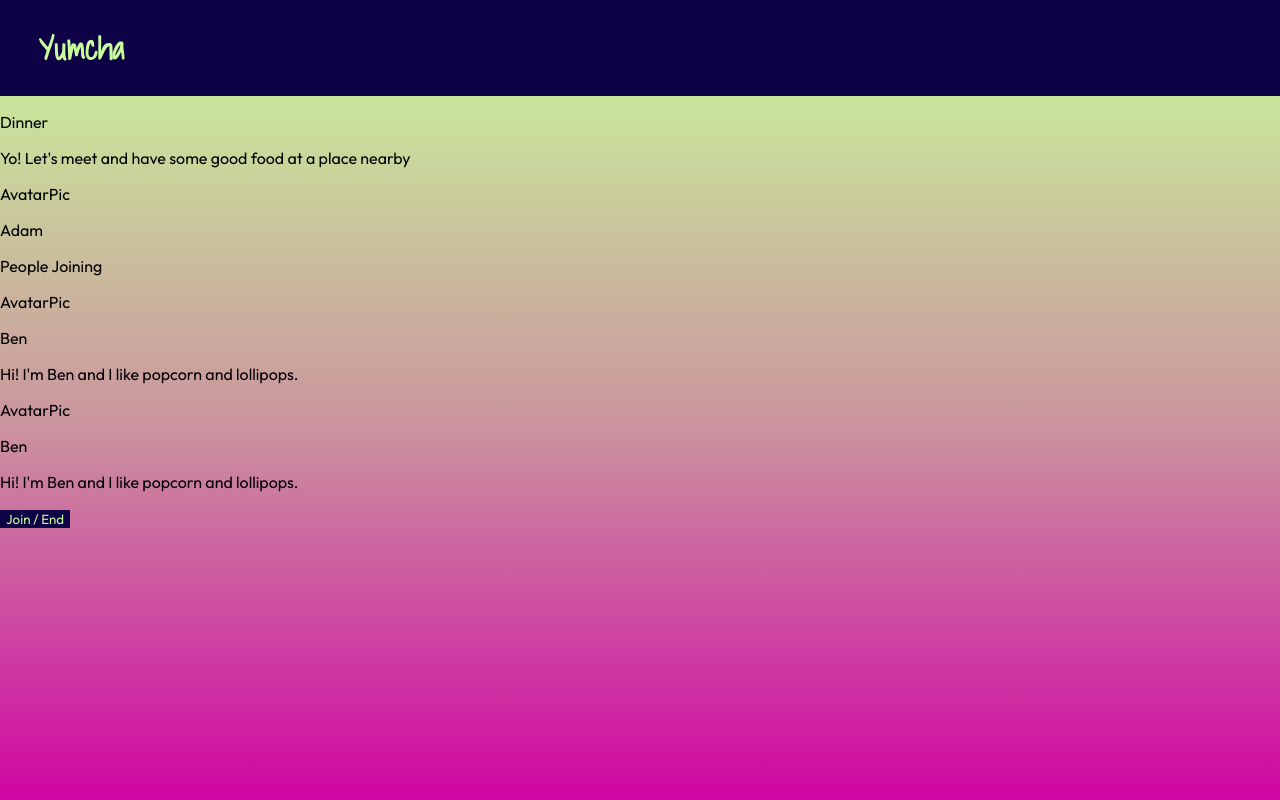
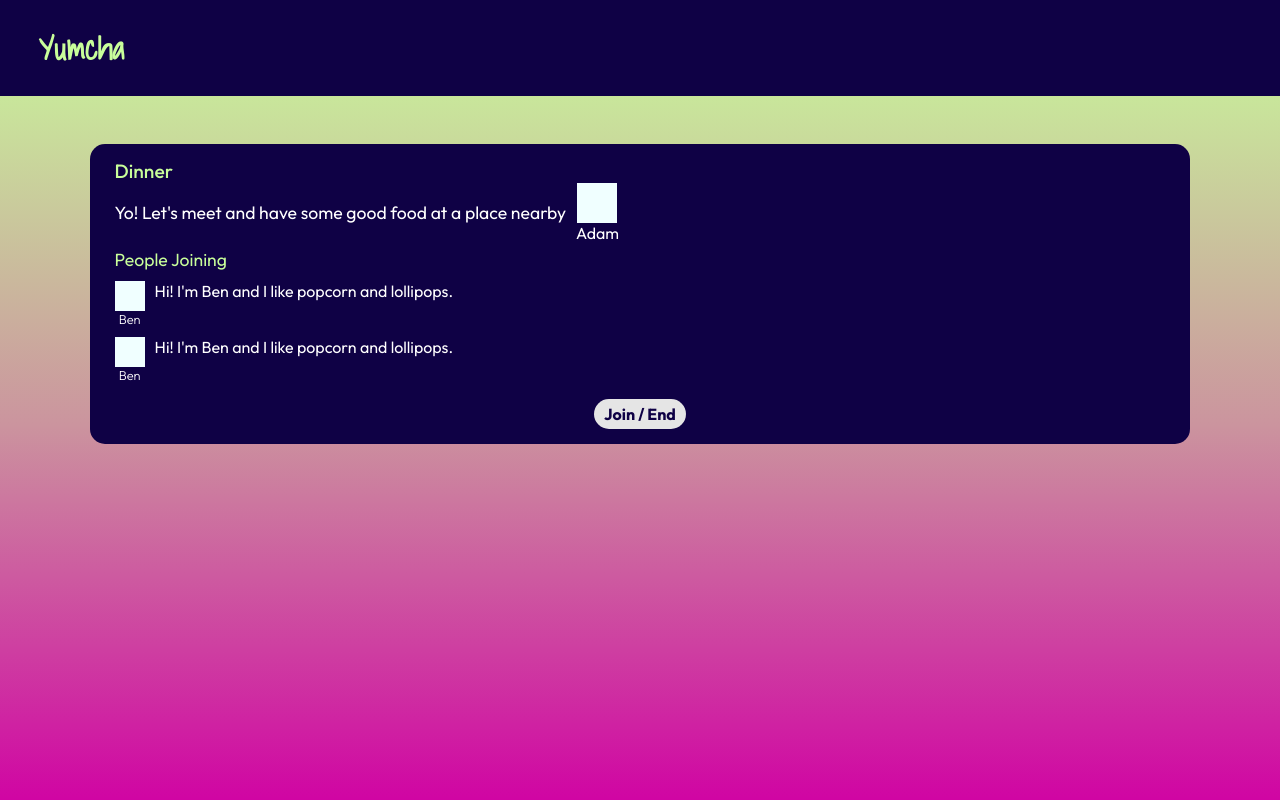
Before and after one commit to Light2Dark/yumcha-new, a Next.js app: page /yumchas/1 in a window 1280 px wide. Built offline with nearby package versions, Linux system fonts and the light colour scheme.

Commit message:
added yumcha dynamic page styling

```diff
--- a/components/Main/YumchaPage/styles.module.css
+++ b/components/Main/YumchaPage/styles.module.css
@@ -0,0 +1,84 @@
+.expandedCard {
+    width: 86%;
+    margin: 3em auto 0 auto;
+    background-color: var(--darkBlue);
+    padding: 15px 25px 15px 25px;
+    color: white;
+    border-radius: 15px;
+}
+
+.heading {
+    font-size: 1.2em;
+    font-weight: 500;
+    color: var(--lightGreen);
+}
+
+.subheading {
+    color: var(--lightGreen);
+    font-weight: 400;
+    font-size: 1.1em;
+    margin: 0.2em 0 0.6em;
+}
+
+.flex {
+    display: flex;
+    flex-direction: row;
+    gap: 10px;
+}
+
+.profileFlex {
+    display: flex;
+    flex-direction: column;
+    align-items: center;
+}
+
+.people {
+    display: flex;
+    flex-direction: column;
+    gap: 10px;
+}
+
+.mainText {
+    font-size: 1.1em;
+}
+
+.mainDiv {
+    margin-bottom: 0.3em;
+}
+
+.mainAvatar {
+    height: 40px;
+    width: 40px;
+    background-color: azure;
+}
+
+.otherAvatar {
+    height: 30px;
+    width: 30px;
+    background-color: azure;
+}
+
+.name {
+    font-size: 1em;
+    font-weight: 400;
+}
+
+.otherName {
+    font-size: 0.8em;
+    font-weight: 300;
+}
+
+.center {
+    display: flex;
+    justify-content: center;
+    margin-top: 1em;
+}
+
+.button {
+    background-color: var(--lightGrey);
+    color: var(--darkBlue);
+    padding: 5px 10px 5px 10px;
+    border-radius: 15px;
+    font-weight: bold;
+    font-size: 1em;
+}
--- a/components/Main/YumchaPage/yumchaExpanded.tsx
+++ b/components/Main/YumchaPage/yumchaExpanded.tsx
@@ -2,39 +2,44 @@ import styles from "./styles.module.css"
 
 const YumchaExpanded = () => {
     return(
-        <div>
-            <p>Dinner</p>
-            <div>
-                <p>Yo! Let's meet and have some good food at a place nearby</p>
-                <div>
-                    <div>AvatarPic</div>
-                    <p>Adam</p>
+        <div className={styles.expandedCard}>
+            <span className={styles.heading}>Dinner</span>
+
+            <div className={`${styles.flex} ${styles.mainDiv}`}>
+                <p className={styles.mainText}>Yo! Let's meet and have some good food at a place nearby</p>
+                <div className={styles.profileFlex}>
+                    <div className={styles.mainAvatar}></div>
+                    <span className={styles.name}>Adam</span>
                 </div>
-
             </div>
 
             <div>
-                <p>People Joining</p>
+                <p className={styles.subheading}>People Joining</p>
 
-                <div>
-                    <div>
-                        <div>AvatarPic</div>
-                        <p>Ben</p>
+                <div className={styles.people}>
+
+                    <div className={styles.flex}>
+                        <div className={styles.profileFlex}>
+                            <div className={styles.otherAvatar}></div>
+                            <span className={styles.otherName}>Ben</span>
+                        </div>
+                        <span>Hi! I'm Ben and I like popcorn and lollipops.</span>
                     </div>
-                    <p>Hi! I'm Ben and I like popcorn and lollipops.</p>
+
+                    <div className={styles.flex}>
+                        <div className={styles.profileFlex}>
+                            <div className={styles.otherAvatar}></div>
+                            <span className={styles.otherName}>Ben</span>
+                        </div>
+                        <span>Hi! I'm Ben and I like popcorn and lollipops.</span>
+                    </div>
+
                 </div>
-
-                <div>
-                    <div>
-                        <div>AvatarPic</div>
-                        <p>Ben</p>
-                    </div>
-                    <p>Hi! I'm Ben and I like popcorn and lollipops.</p>
-                </div>
-
             </div>
 
-            <button>Join / End</button>
+            <div className={styles.center}>
+                <button className={styles.button}>Join / End</button>
+            </div>
         </div>
     )
 }
```
